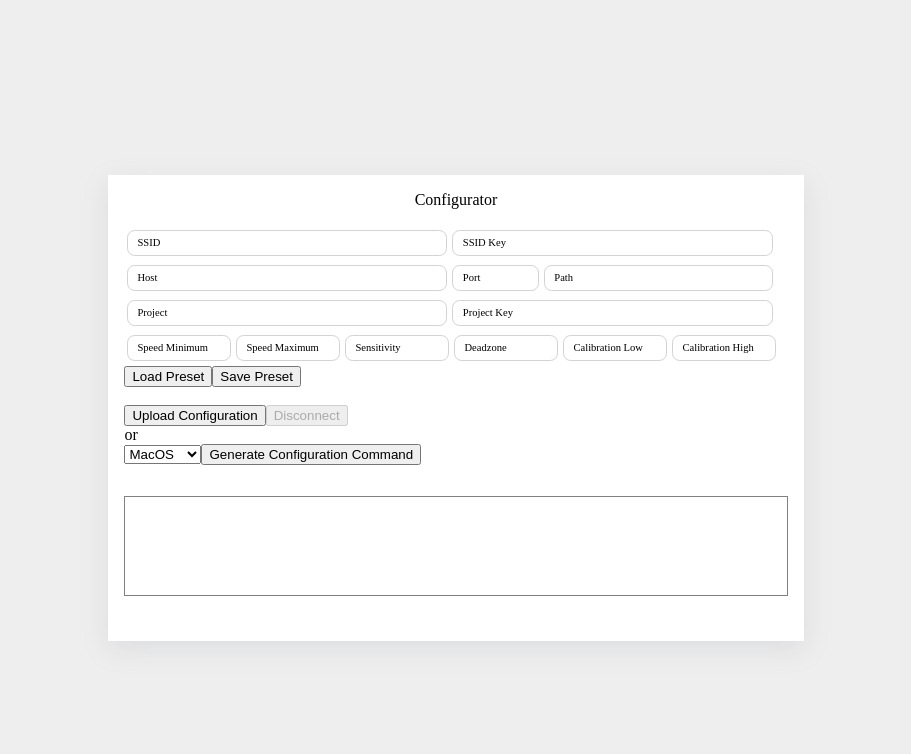
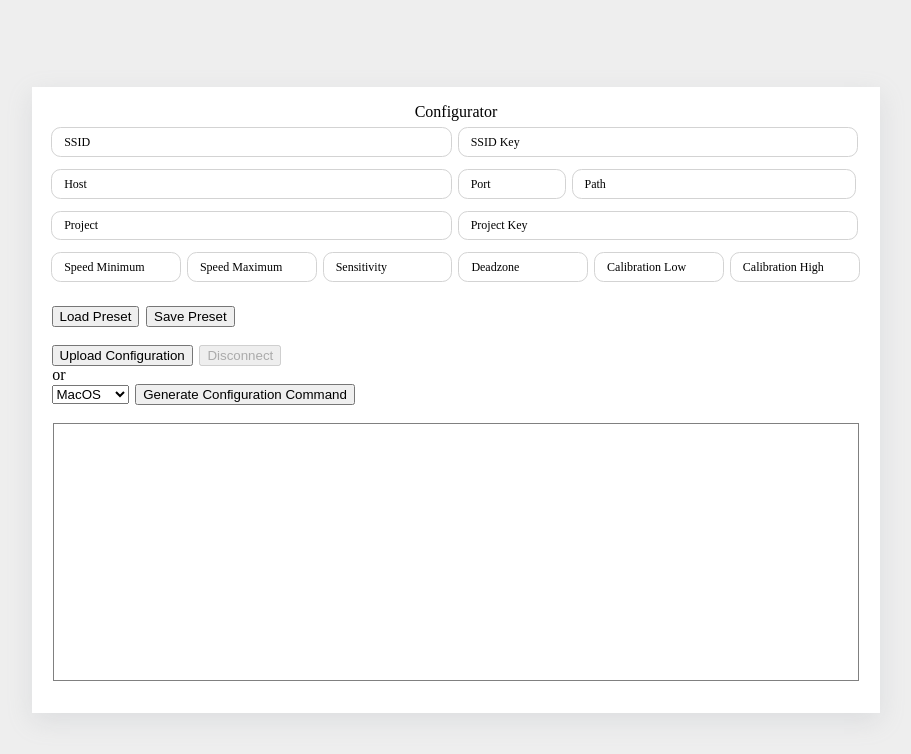
Before and after one commit to FanatiQS/VerbalEyes-Scroll-Controller, a plain HTML site: page tools/configure_web/index.html in a window 1280 px wide. Shown: the whole page, without its empty margins (184-1095 px from the left). Drawn offline with Linux system fonts and the light colour scheme.

Commit message:
Updated width stylings

```diff
--- a/tools/configure_web/index.html
+++ b/tools/configure_web/index.html
@@ -30,7 +30,7 @@
 			</label>
 			<label class="config-container">
 				<div class="config-name">Path</div>
-				<input class="config-textbox" type="text" maxlength="32" name="path" style="width: calc(32ch - 7ch - 2.5ch - 2px);" placeholder=" ">
+				<input class="config-textbox" type="text" maxlength="32" name="path" style="width: 22.1ch;" placeholder=" ">
 			</label>
 
 			<br>
@@ -74,6 +74,7 @@
 			</label>
 
 			<br>
+			<br>
 
 			<input id="config-load" type="button" value="Load Preset">
 			<input id="config-save" type="button" value="Save Preset">
@@ -98,7 +99,7 @@
 			<br>
 			<br>
 
-			<pre class="config-console"></pre>
+			<div class="config-console-container"><pre class="config-console"></pre></div>
 		</form>
 		<script src="script.js"></script>
 	</body>
--- a/tools/configure_web/styles.css
+++ b/tools/configure_web/styles.css
@@ -1,15 +1,15 @@
 .config-container {
 	display: inline-block;
-	border: 1px solid lightgray;
+	border: 0.1ch solid lightgray;
 	padding: 0.2em 1ch;
 	border-radius: 0.4em;
-	font-size: 1.2em;
+	font-size: 1.5em;
 	margin: 0.5ch 0.25ch;
 	outline: none;
 }
 .config-name {
 	line-height: 1.5;
-	font-size: 0.55em;
+	font-size: 0.5em;
 }
 .config-textbox {
 	display: block;
@@ -28,28 +28,37 @@
 }
 .config-textbox[type=number] {
 	width: 100%;
-	width: calc((32ch - 1ch - 0.5px - 4ch + 1px - 4px) / 3);
+	width: 8.866ch;
 }
 .config-textbox:placeholder-shown:not(:focus) {
 	height: 0;
 	opacity: 0;
 }
 
-.config-console {
-	height: 100px;
-	width: 85ch;
-	border: 1px solid gray;
+.config-console-container {
+	height: 256px;
+	width: 68.7ch;
+	border: 0.1ch solid gray;
 	white-space: pre-wrap;
 	overflow: scroll;
-	padding: 0 0.75em;
+	font-family: monospace;
+	font-size: 1.5em;
+}
+.config-console {
 	box-sizing: border-box;
+	margin: 0;
+	padding: 0.5em 0.75em;
+	font-size: 0.6em;
 }
 
 form {
 	display: table;
 	box-shadow: rgba(149, 157, 165, 0.2) 0px 8px 24px;
 	background: white;
-	padding: 0 1em 2em;
+	padding: 1em 1em 2em;
+}
+form > :not(label) {
+	margin: 0 0.25em;
 }
 body {
 	display: flex;
@@ -57,6 +66,7 @@ body {
 	justify-content: center;
 	align-items: center;
 	background: #eee;
+	margin: 0;
 }
 html,body {
 	height: 100%;
```
